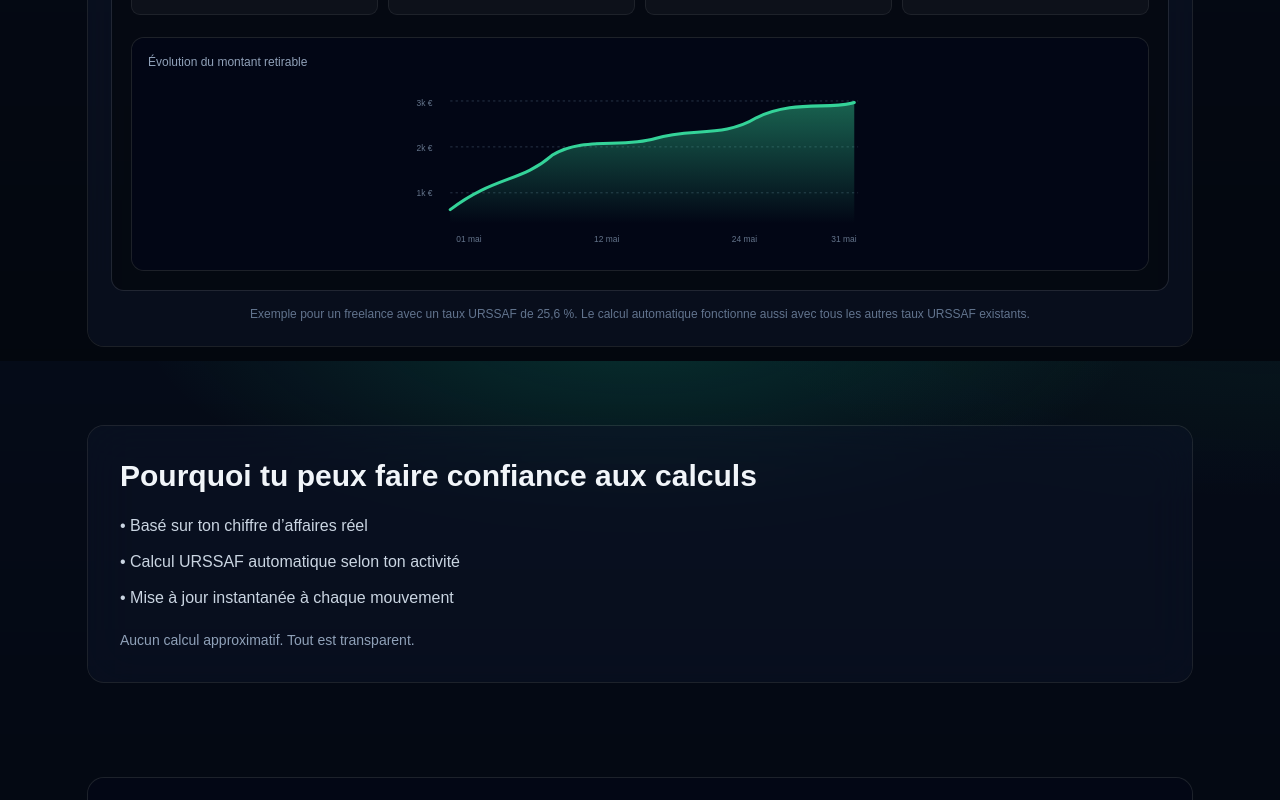
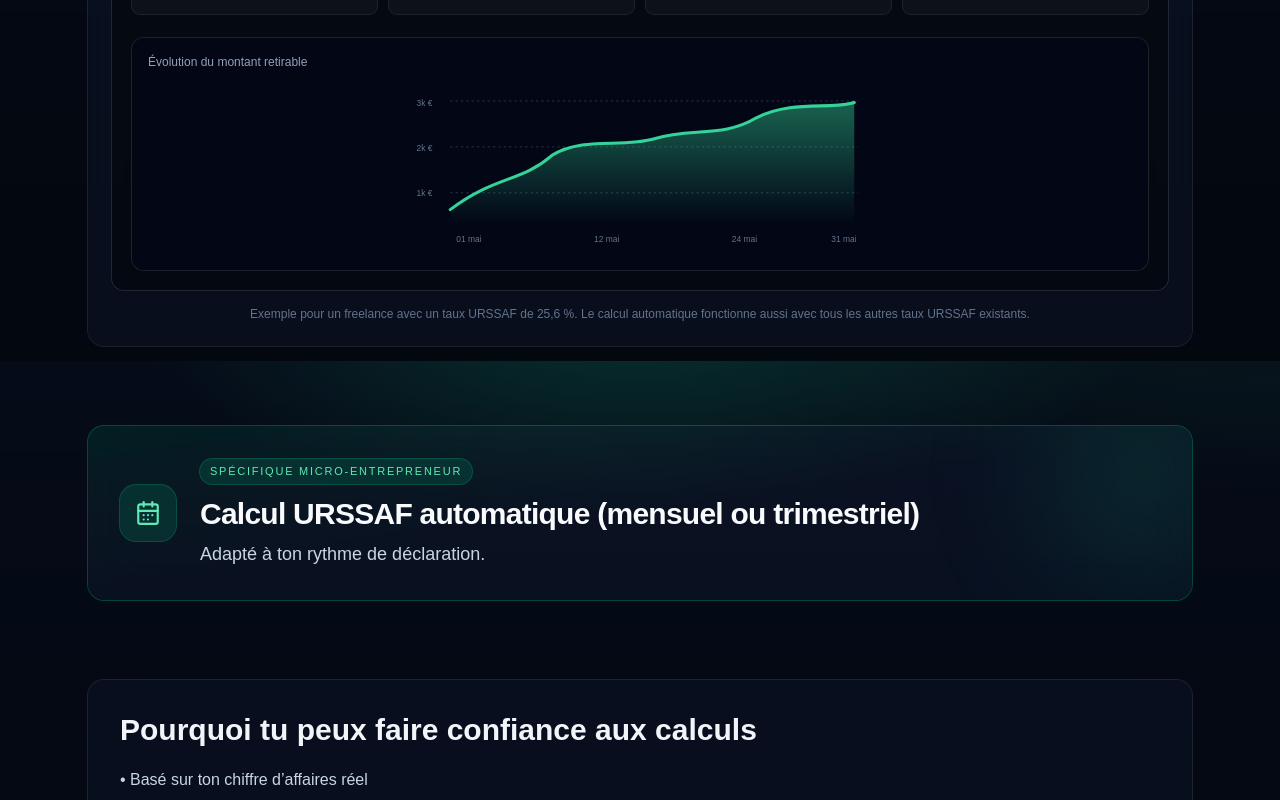
Before and after one commit to Mathieu29400/safewithdraw, a Next.js app: page / in a window 1280 px wide. Shown: the part 1239-2039 px from the top of the page. Built offline with nearby package versions, Linux system fonts and the light colour scheme.

Commit message:
highlight monthly/quarterly URSSAF calculation on landing
Co-authored-by: Cursor <cursoragent@cursor.com>

```diff
--- a/app/page.tsx
+++ b/app/page.tsx
@@ -77,7 +77,7 @@ export default function HomePage() {
               Tu peux te verser X€ maintenant
             </p>
             <ul className="mt-4 space-y-2 text-sm text-slate-300">
-              <li>• calcul URSSAF automatique</li>
+              <li>• calcul URSSAF automatique (mensuel ou trimestriel)</li>
               <li>• réserve de sécurité recommandée (10 %)</li>
               <li>• mise à jour en temps réel</li>
             </ul>
@@ -159,6 +159,55 @@ export default function HomePage() {
               Exemple pour un freelance avec un taux URSSAF de 25,6 %. Le calcul
               automatique fonctionne aussi avec tous les autres taux URSSAF existants.
             </p>
+          </div>
+        </section>
+
+        <section className="mt-16 sm:mt-20">
+          <div className="relative overflow-hidden rounded-2xl bg-gradient-to-br from-emerald-500/[0.12] via-slate-900/55 to-slate-900/55 p-6 ring-1 ring-emerald-400/30 backdrop-blur-xl sm:p-8">
+            <div
+              aria-hidden
+              className="pointer-events-none absolute -top-12 -right-12 h-48 w-48 rounded-full bg-emerald-500/15 blur-3xl"
+            />
+            <div className="relative flex flex-col items-start gap-5 sm:flex-row sm:items-center sm:gap-6">
+              <span
+                aria-hidden
+                className="flex h-14 w-14 flex-shrink-0 items-center justify-center rounded-2xl bg-emerald-500/15 ring-1 ring-emerald-400/30"
+              >
+                <svg
+                  xmlns="http://www.w3.org/2000/svg"
+                  width="26"
+                  height="26"
+                  viewBox="0 0 24 24"
+                  fill="none"
+                  stroke="currentColor"
+                  strokeWidth="2"
+                  strokeLinecap="round"
+                  strokeLinejoin="round"
+                  className="text-emerald-300"
+                >
+                  <rect x="3" y="4" width="18" height="18" rx="2" ry="2" />
+                  <line x1="16" y1="2" x2="16" y2="6" />
+                  <line x1="8" y1="2" x2="8" y2="6" />
+                  <line x1="3" y1="10" x2="21" y2="10" />
+                  <path d="M8 14h.01" />
+                  <path d="M12 14h.01" />
+                  <path d="M16 14h.01" />
+                  <path d="M8 18h.01" />
+                  <path d="M12 18h.01" />
+                </svg>
+              </span>
+              <div className="min-w-0 flex-1">
+                <span className="inline-flex items-center rounded-full bg-emerald-500/15 px-2.5 py-1 text-[11px] font-medium uppercase tracking-[0.16em] text-emerald-300 ring-1 ring-emerald-400/30">
+                  Spécifique micro-entrepreneur
+                </span>
+                <h3 className="mt-3 text-2xl font-semibold tracking-tight text-slate-50 sm:text-3xl">
+                  Calcul URSSAF automatique (mensuel ou trimestriel)
+                </h3>
+                <p className="mt-2 text-base text-slate-300 sm:text-lg">
+                  Adapté à ton rythme de déclaration.
+                </p>
+              </div>
+            </div>
           </div>
         </section>
 
```
